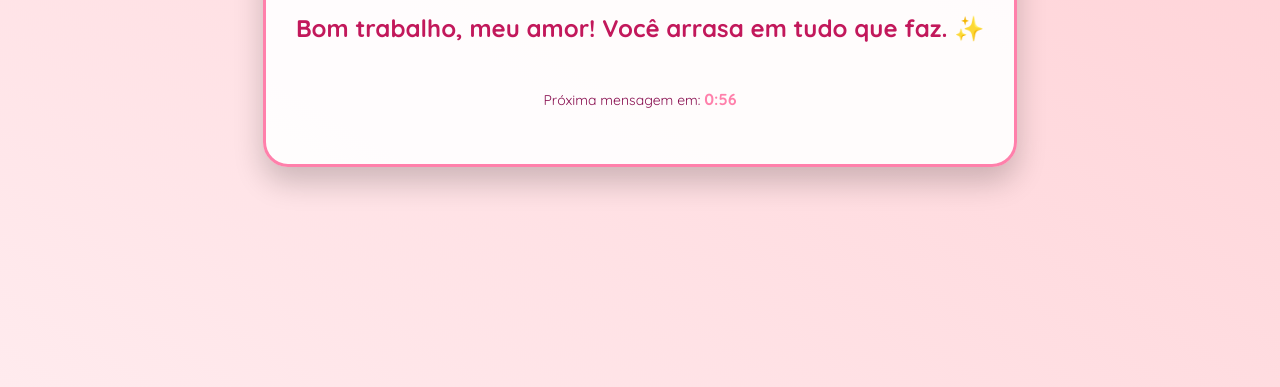
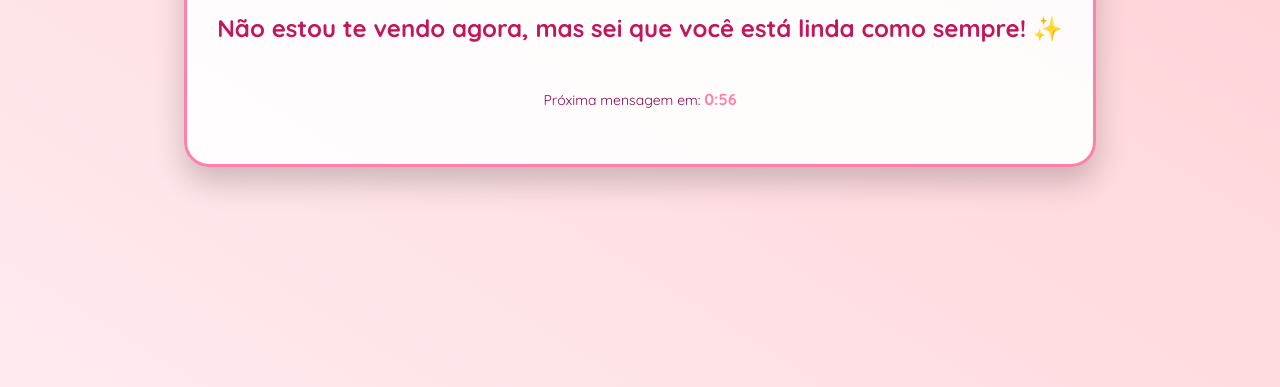
Before and after one commit to neitannatan3/lembre_de_mim, a plain HTML site: page index.html in a window 1280 px wide. Shown: the part 413-800 px from the top of the page. Drawn offline with Linux system fonts and the light colour scheme.

Commit message:
Update index.html

```diff
--- a/index.html
+++ b/index.html
@@ -106,19 +106,19 @@
     <script>
         const frases = [
             "Você é incrível! Sou muito sortudo de ter você. 💖",
-            "Bom trabalho, meu amor! Você arrasa em tudo que faz. ✨",
+            "Não estou te vendo agora, mas sei que você está linda como sempre! ✨",
             "Tô pensando em você agora, com um sorriso no rosto. 😊",
-            "Já te falaram que você está LINDA hoje? VOCÊ ESTÁ LINDAAA! 🥰",
+            "Já te falaram que você está LINDA hoje? POIS VOCÊ ESTÁ LINDAAA! 🥰",
             "Sabia que você não sai da minha mente?! 🥹",
             "No momento não posso te abraçar, mas é o que eu mais queria agora! 🥹❤️",
             "Não esquece de beber água! Se cuida. 💧😘",
-            "Já tomou seu chá, moça?? 💧",
-            "Seu sorriso ilumina o meu dia, sabia?!. É o meu favorito! 🥰",
-            "Estou com saudade de você. 🥺",
-            "Eu te admiro muito, em cada detalhe. Você me inspira! 🏆",
-            "Tô com saudades dos seus abraços e beijos! 🥹💋",
+            "Tá pensando em mim, meu amor? 💧",
+            "Seu sorriso alegra o meu dia, sabia?!. É o meu favorito! 🥰",
+            "Estou com saudades de você. 🥺",
+            "Eu te admiro muito, em cada detalhe. Você é perfeita! 🏆",
+            "Quero que chegue logo sábado! 🥹💋",
             "Eu vejo você longe e quero você perto...🎵",
-            "Você é a pessoa mais linda que eu conheço, por dentro e por fora. ❤️",
+            "Você é a pessoa mais linda do mundo, por dentro e por fora. ❤️",
             "Obrigado por ser você. Você é um presente na minha vida.🎁",
             "Que o seu dia seja tão maravilhoso quanto você! ✨",
             "Quando o Sol vai, você vem pra competir com as estrelas...🎵"
@@ -159,7 +159,7 @@
         function contador() {
             if (tempoDecorrido >= duracaoTotal) {
                 // Parar de enviar mensagens após 2 horas
-                document.getElementById('mensagem').innerText = "Meu tempo de mimar você por aqui acabou por hoje! Mas meu amor é eterno. Te amo! ❤️";
+                document.getElementById('mensagem').innerText = "Meu tempo de mimar você por aqui acabou por hoje! Mas minha paixão por você é eterna. Você é incrível! ❤️";
                 document.getElementById('timer').innerText = "Fim do mimo virtual.";
                 clearInterval(intervaloPrincipal);
                 return;
```
